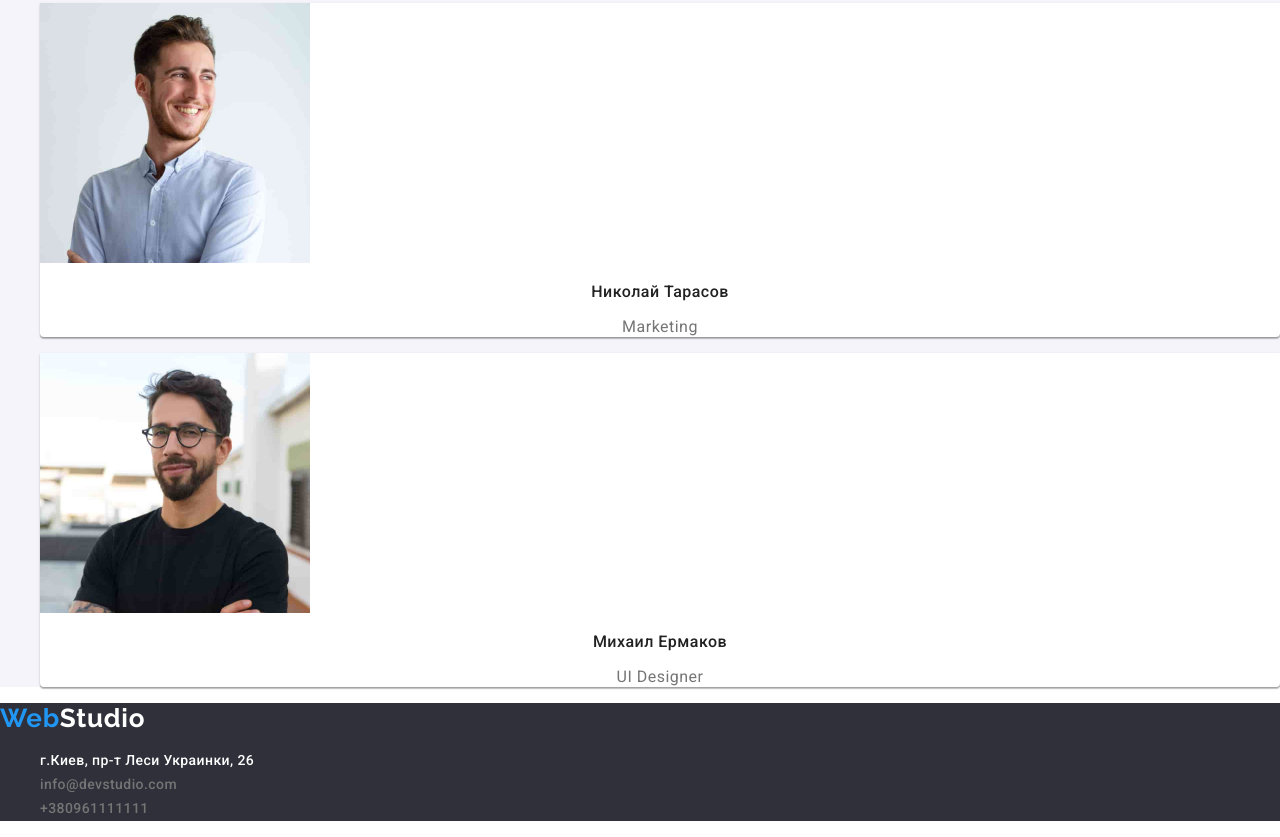
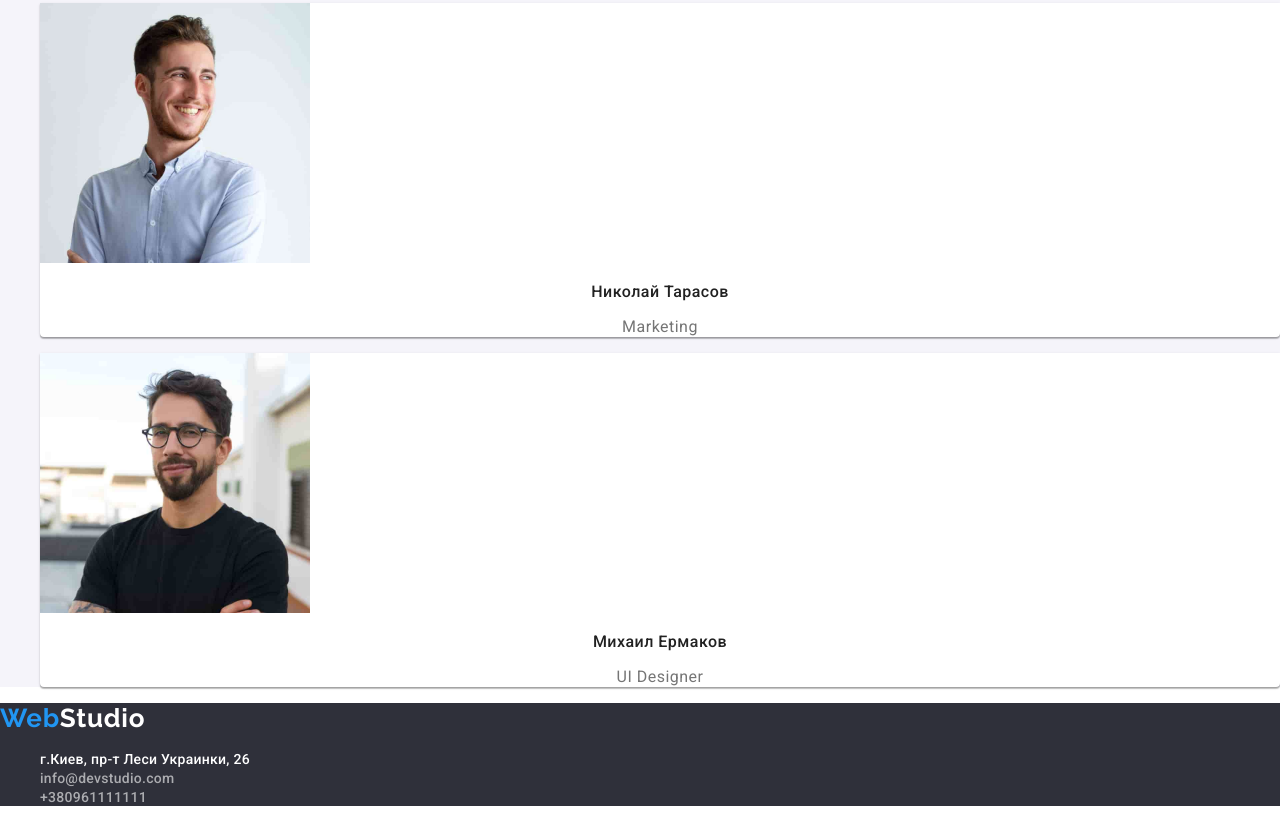
Before and after one commit to apetrova7/goit-markup-hw-02, a plain HTML site: page index.html in a window 1280 px wide. Shown: the part 2431-3268 px from the top of the page. Drawn offline with Linux system fonts and the light colour scheme.

Commit message:
hm02-css edit final

```diff
--- a/css/styles.css
+++ b/css/styles.css
@@ -6,6 +6,7 @@
     --background-color-grey: #F5F4FA;
     --background-color-white: #FFFFFF;
     --accent-color: #2196F3;
+    --footer-text-color: rgba(255, 255, 255, 0.6);
 }
 
 body {
@@ -205,6 +206,10 @@ body {
     font-style: normal;
 }
 
+.address .contact-item .contact-link {
+    color: var(--footer-text-color)
+}
+
 .address .contact-item.url .contact-link {
     color: var(--secondary-text-color)
 }
@@ -216,9 +221,3 @@ body {
 .footer-logo {
     color: var(--secondary-text-color)
 }
-
-.address-list .contact-link {
-    font-size: 14px;
-    line-height: 1.71;
-    letter-spacing: 0.03em;
-}
```
